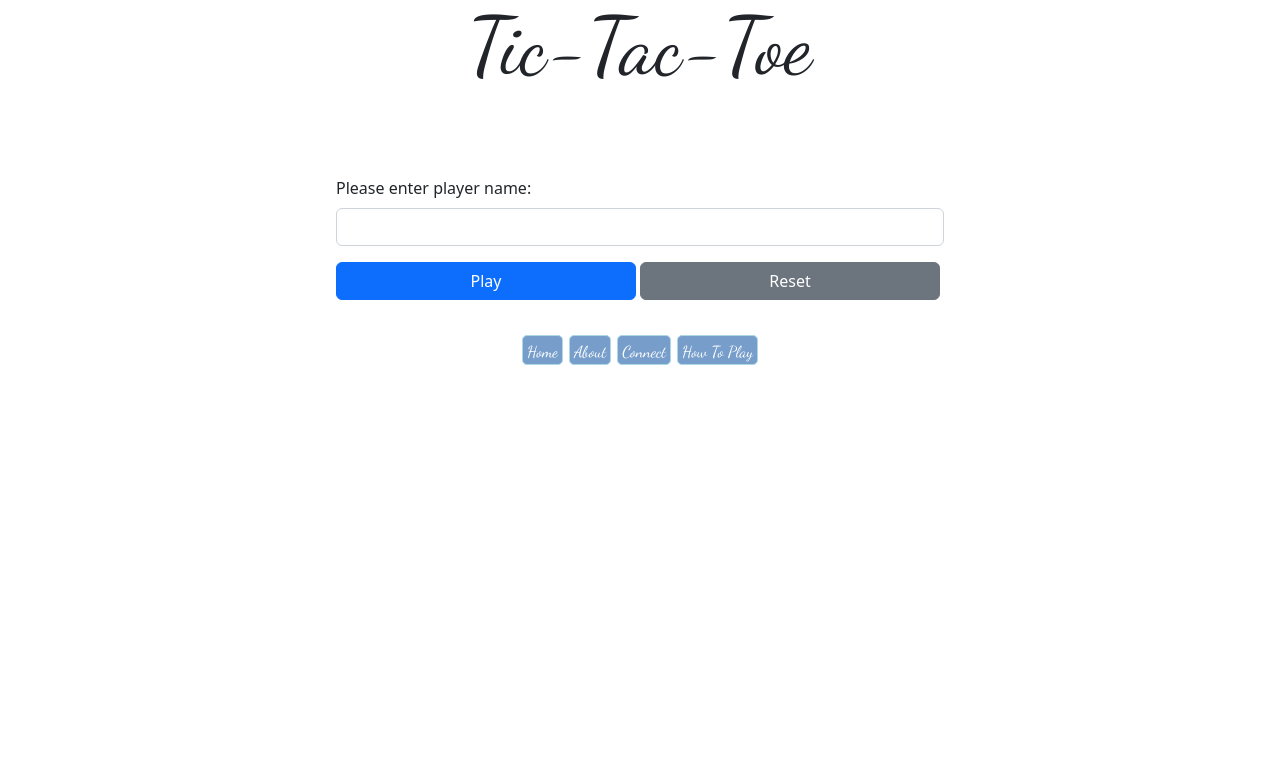
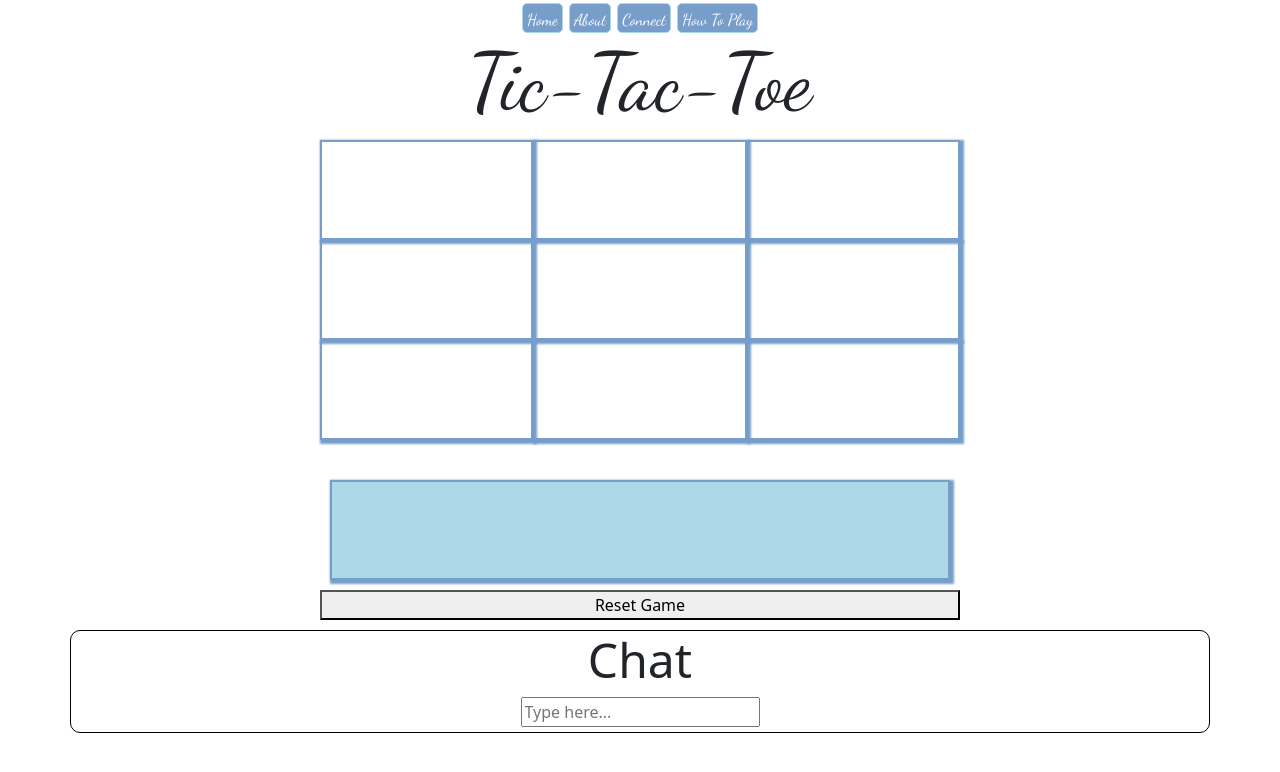
Before and after one commit to sashetov/pdx-psu-cs465-fullstack-final-project, a React (Create React App) app: page / in a window 1280 px wide. Both pictures are taken after a click on the button "Home". Shown: the top 772 px of the page. Built offline with nearby package versions, Linux system fonts and the light colour scheme; no server answers.

Commit message:
Got the game to flip back to the same board state

```diff
--- a/src/components/Board.js
+++ b/src/components/Board.js
@@ -1,6 +1,6 @@
 import React, { useEffect, useRef, useState } from 'react';
 
-const Board = ({ socket, first_player, second_player }) => {
+const Board = ({ socket, first_player, second_player, newGame }) => {
   // Hooks
   const [boardState, setBoard] = useState(['', '', '', '', '', '', '', '', '']);
   const [message, setMessage] = useState('');
@@ -151,6 +151,7 @@ const Board = ({ socket, first_player, second_player }) => {
     markSquare.current = false;
     errorCode.current = -1;
     winner.current = -2;
+    newGame.current = false;
 
     setBoard([...empty_board]);
     setMessage(``);
--- a/src/components/ButtonHandler.js
+++ b/src/components/ButtonHandler.js
@@ -4,16 +4,38 @@ import HowToPlay from './HowToPlay';
 import About from './About';
 import Buttons from './Buttons';
 import Container from './Container';
+import Home from './Home';
 
 // set up buttons to navigate bewtween pages? Or we can do navbar. still thinking
 function ButtonHandler({ socket }) {
   const [show, setShow] = useState(null);
   const linked = useRef(false);
+  const newGame = useRef(true);
+  const first_player = useRef('');
+  const second_player = useRef('');
 
   // handles click of Home button
   const handleHome = () => {
     linked.current = true;
-    setShow(<Container socket={socket} />);
+    if (newGame.current === false) {
+      setShow(
+        <Container
+          socket={socket}
+          newGame={newGame}
+          first_player={first_player}
+          second_player={second_player}
+        />
+      );
+    } else {
+      setShow(
+        <Home
+          socket={socket}
+          newGame={newGame}
+          first_player={first_player}
+          second_player={second_player}
+        />
+      );
+    }
   };
 
   // handles click of About button
@@ -36,24 +58,29 @@ function ButtonHandler({ socket }) {
   if (linked.current === true) {
     return (
       <div>
-        <>{show}</>
         <Buttons
           handleAbout={handleAbout}
           handleHowToPlay={handleHowToPlay}
           handleConnect={handleConnect}
           handleHome={handleHome}
         />
+        <>{show}</>
       </div>
     );
   } else {
     return (
       <div>
-        <Container socket={socket} />
         <Buttons
           handleAbout={handleAbout}
           handleHowToPlay={handleHowToPlay}
           handleConnect={handleConnect}
           handleHome={handleHome}
+        />
+        <Container
+          socket={socket}
+          first_player={first_player}
+          second_player={second_player}
+          newGame={newGame}
         />
       </div>
     );
--- a/src/components/Container.js
+++ b/src/components/Container.js
@@ -5,12 +5,10 @@ import Board from './Board';
 import Waiting from './Waiting';
 import Chat from './Chat';
 
-const Container = ({ socket }) => {
+const Container = ({ socket, first_player, second_player, newGame }) => {
   const [joined, setJoined] = useState(false);
   const [toRender, setToRender] = useState(null);
   const player_name = useRef('');
-  const first_player = useRef('');
-  const second_player = useRef('');
 
   function handleSubmit(event) {
     event.preventDefault();
@@ -42,12 +40,13 @@ const Container = ({ socket }) => {
         second_player.current = player_name.current;
         first_player.current = data.data.opponentName;
       }
-
+      newGame.current = true;
       setToRender(
         <Board
           socket={socket}
           first_player={first_player}
           second_player={second_player}
+          newGame={newGame}
         />
       );
     }
--- /dev/null
+++ b/src/components/Home.js
@@ -0,0 +1,21 @@
+import React, { useRef, useState } from 'react';
+import Banner from './Banner';
+import Board from './Board';
+import Chat from './Chat';
+
+const Home = ({ socket, newGame, first_player, second_player }) => {
+  return (
+    <div>
+      <Banner />
+      <Board
+        socket={socket}
+        first_player={first_player}
+        second_player={second_player}
+        newGame={newGame}
+      />
+      <Chat socket={socket} />
+    </div>
+  );
+};
+
+export default Home;
```
